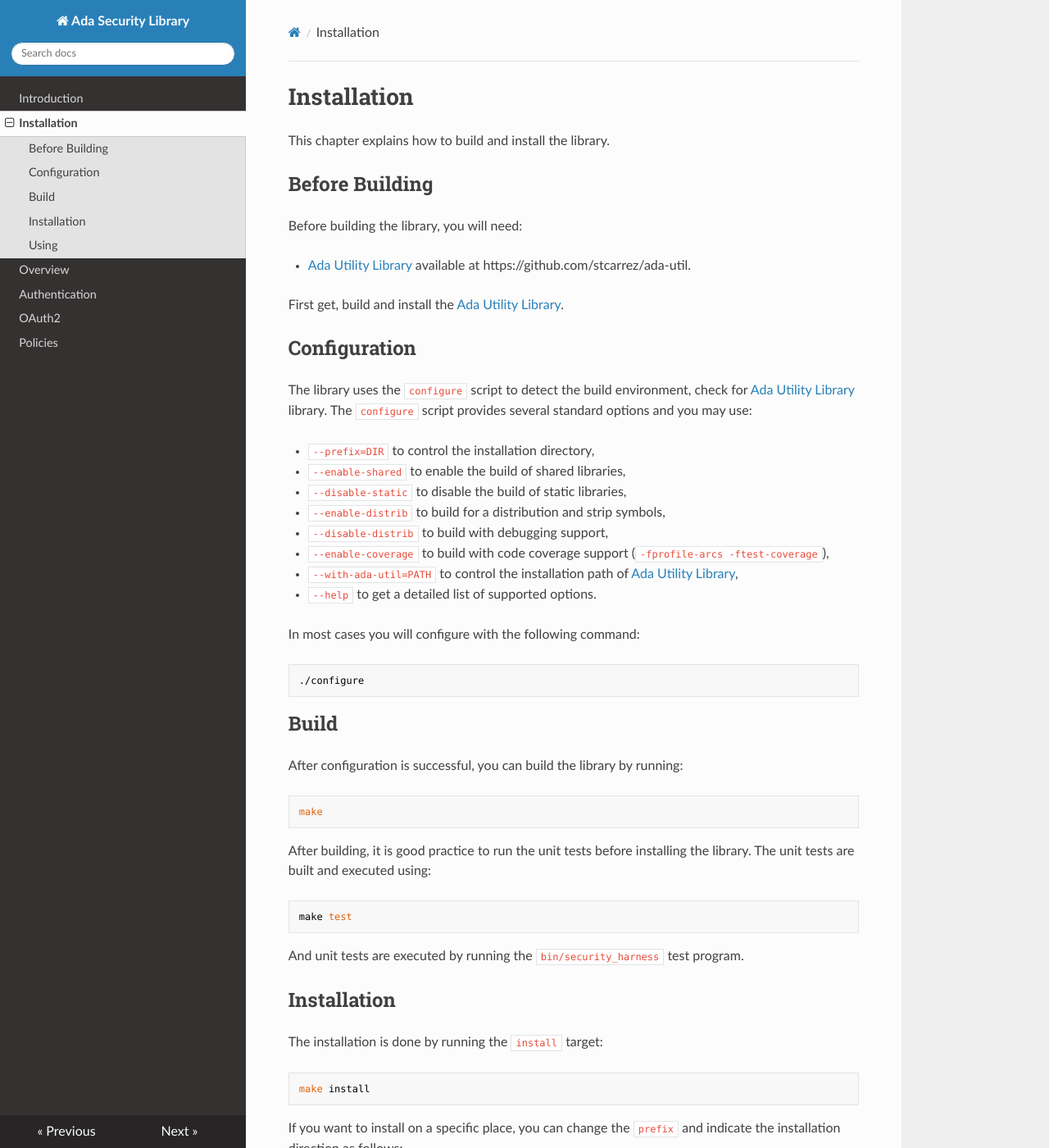
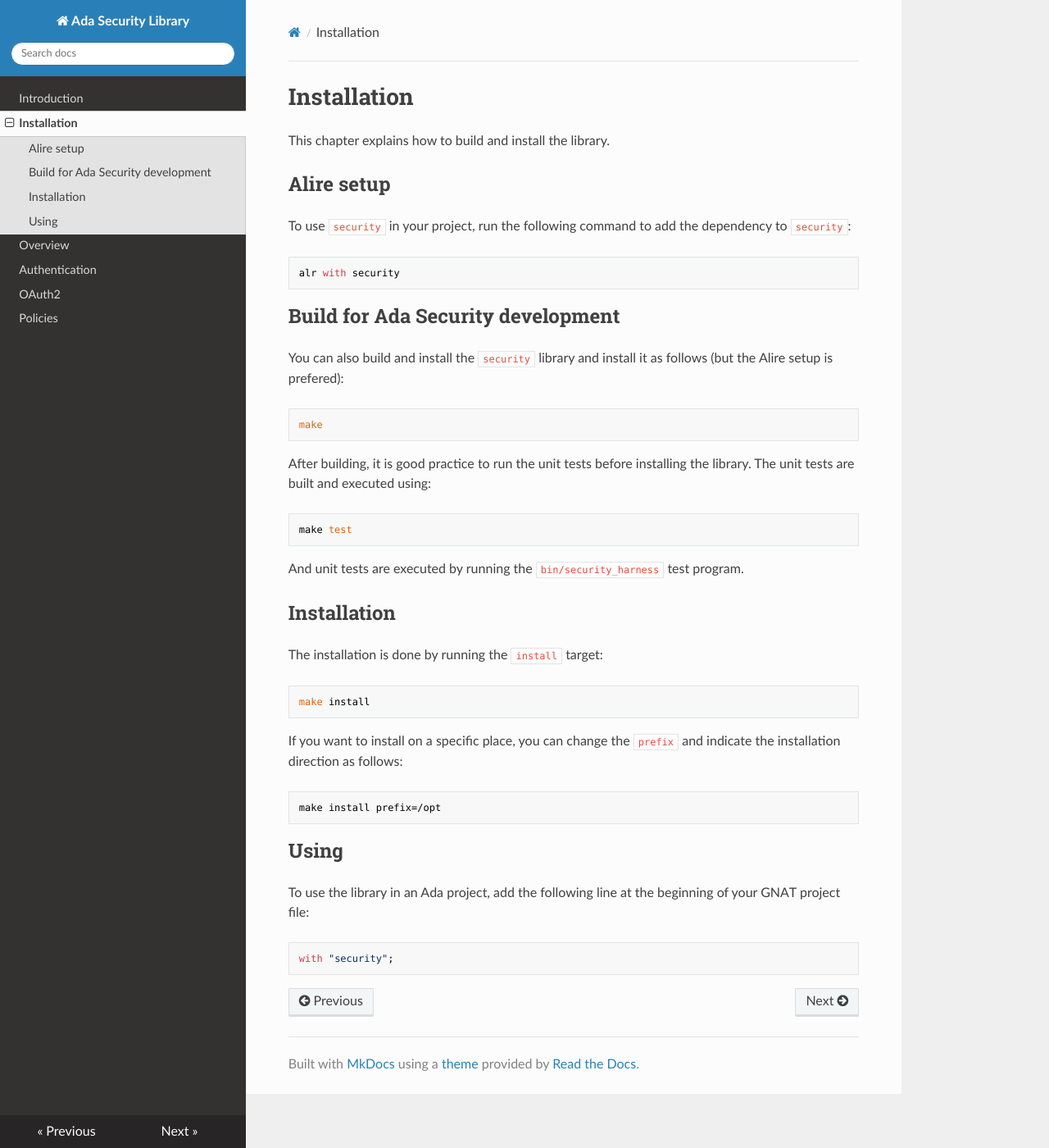
Before and after one commit to stcarrez/ada-security, an MkDocs documentation site: the page built from docs/Installation.md, in a window 1280 px wide and 1400 px high. Shown: the whole window at 82% size. Built offline with MkDocs 1.6.1, drawn with Linux system fonts in a browser that asks for light colours; nearby versions of some CDN libraries.

Commit message:
Update install instructions

````diff
--- a/docs/Installation.md
+++ b/docs/Installation.md
@@ -2,38 +2,20 @@
 
 This chapter explains how to build and install the library.
 
-## Before Building
+## Alire setup
 
-Before building the library, you will need:
+To use `security` in your project, run the following command to add the dependency
+to `security`:
 
-* [Ada Utility Library](https://github.com/stcarrez/ada-util) available at https://github.com/stcarrez/ada-util.
-
-First get, build and install the [Ada Utility Library](https://github.com/stcarrez/ada-util).
-
-## Configuration
-
-The library uses the `configure` script to detect the build environment,
-check for [Ada Utility Library](https://github.com/stcarrez/ada-util) library.
-The `configure` script provides several standard options
-and you may use:
-
-  * `--prefix=DIR` to control the installation directory,
-  * `--enable-shared` to enable the build of shared libraries,
-  * `--disable-static` to disable the build of static libraries,
-  * `--enable-distrib` to build for a distribution and strip symbols,
-  * `--disable-distrib` to build with debugging support,
-  * `--enable-coverage` to build with code coverage support (`-fprofile-arcs -ftest-coverage`),
-  * `--with-ada-util=PATH` to control the installation path of [Ada Utility Library](https://github.com/stcarrez/ada-util),
-  * `--help` to get a detailed list of supported options.
-
-In most cases you will configure with the following command:
 ```
-./configure
+alr with security
 ```
 
-## Build
+## Build for Ada Security development
 
-After configuration is successful, you can build the library by running:
+You can also build and install the `security` library and install it as follows
+(but the Alire setup is prefered):
+
 ```
 make
 ```
````
